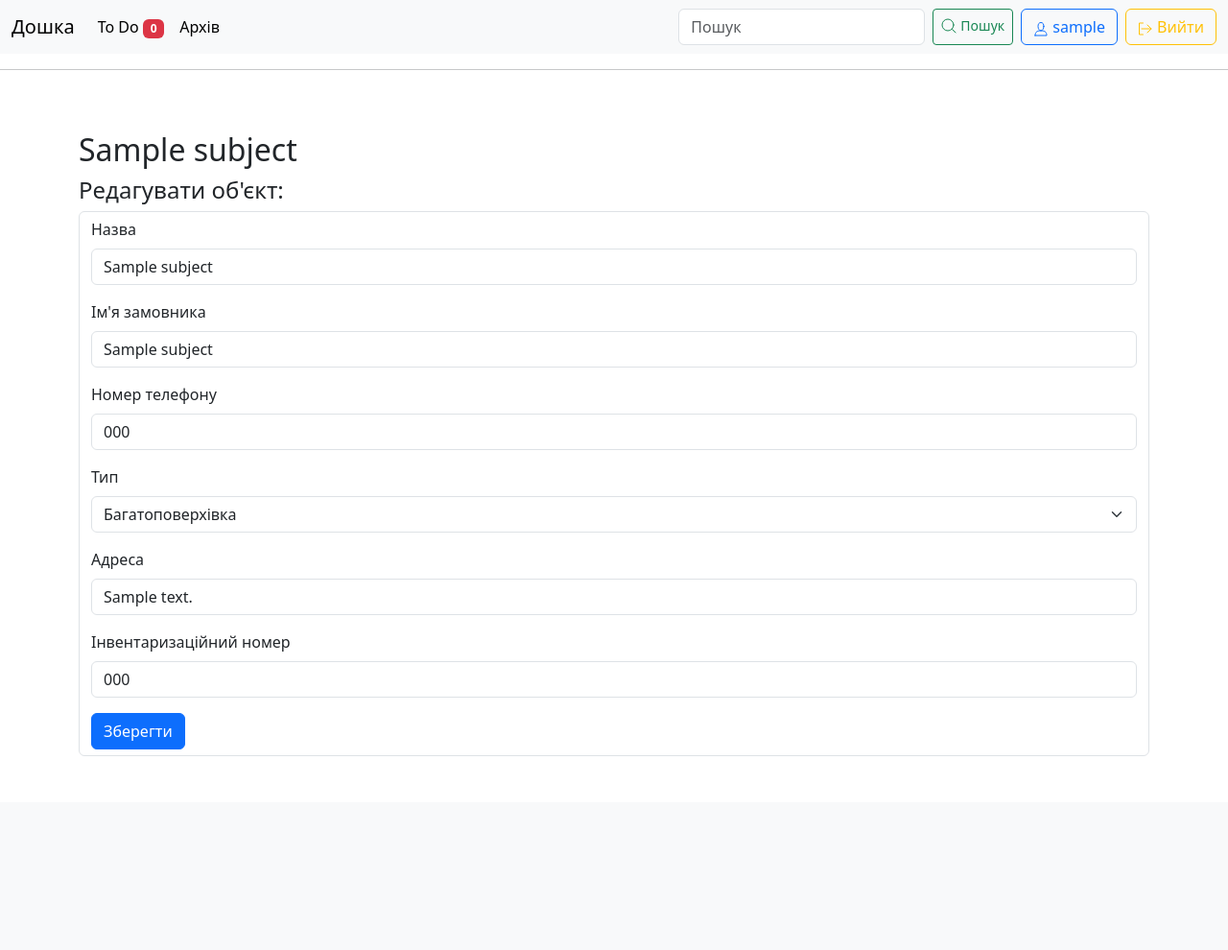
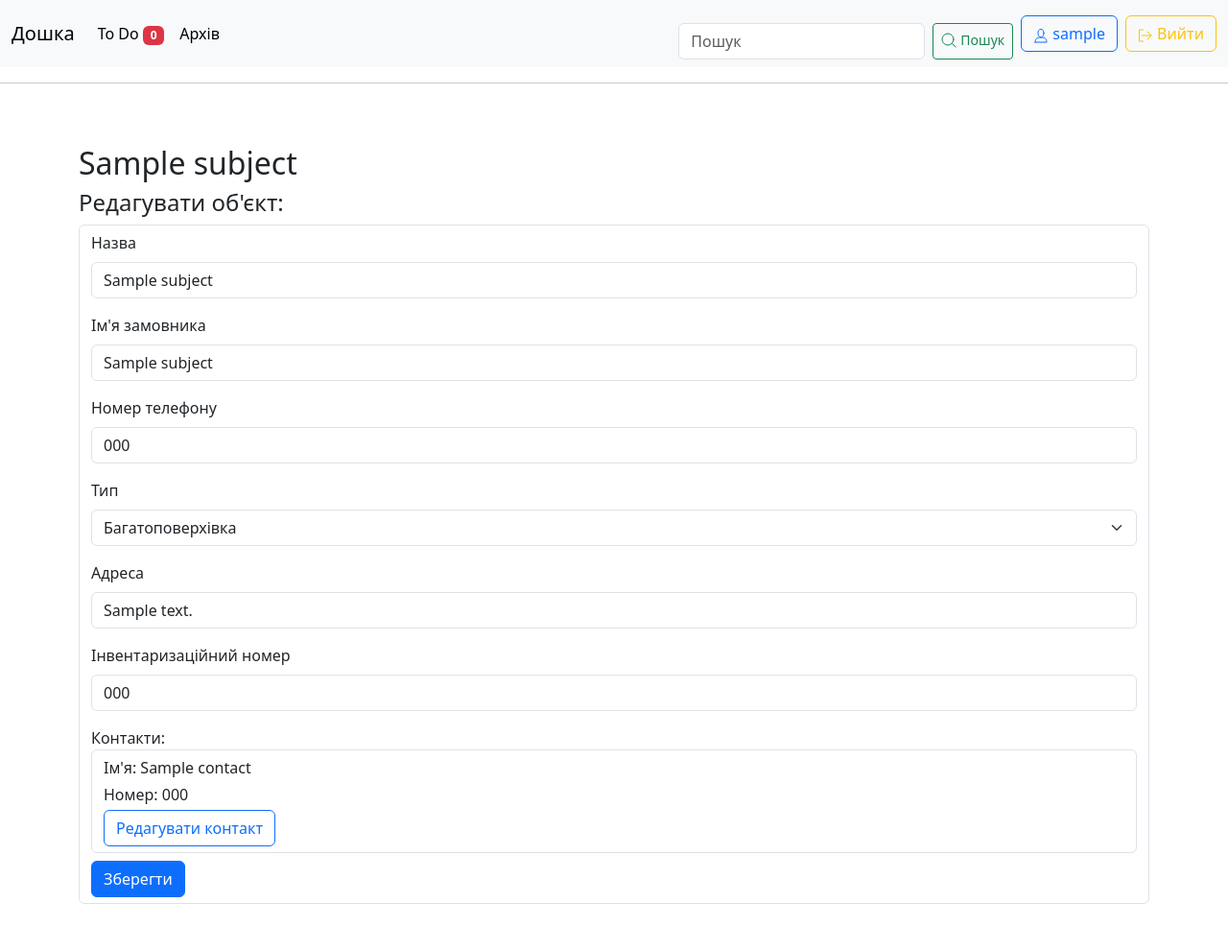
Before and after one commit to trueostik/bti_pm, a Django app: page /edit_subject/1 in a window 1280 px wide. Shown: the whole page at 96% size. Before the commit the page ends 788 px from the top, so only its background shows below. Run offline with Django 4.2, Linux system fonts and the light colour scheme; a user stored in the database is signed in; tables that the repository leaves empty hold one stand-in row (values such as "Sample post"); some libraries are stand-ins or nearby versions.

Commit message:
Dynamic contact editing.

```diff
--- a/bord/forms.py
+++ b/bord/forms.py
@@ -1,6 +1,6 @@
 from django import forms
 
-from .models import Subject, Comment, Subtask, Task
+from .models import Subject, Comment, Subtask, Task, Contact
 
 
 class SubjectForm(forms.ModelForm):
@@ -36,6 +36,13 @@ class SubtaskForm(forms.ModelForm):
 class TaskForm(forms.ModelForm):
     class Meta:
         model = Task
-        fields = ['text']
+        fields = ['text', ]
         labels = {'text': ''}
         widgets = {'text': forms.Textarea(attrs={'cols': 80})}
+
+
+class ContactForm(forms.ModelForm):
+    class Meta:
+        model = Contact
+        fields = ['name', 'number']
+        labels = {'name': "Ім'я", 'number': 'Номер телефону'}
--- a/bord/templates/bord/base.html
+++ b/bord/templates/bord/base.html
@@ -11,7 +11,7 @@
   <meta http-equiv="x-ua-compatible" content="ie=edge">
     <script src="https://code.jquery.com/jquery-3.6.0.min.js"></script>
     <script src="https://cdn.jsdelivr.net/npm/masonry-layout@4.2.2/dist/masonry.pkgd.min.js" integrity="sha384-GNFwBvfVxBkLMJpYMOABq3c+d3KnQxudP/mGPkzpZSTYykLBNsZEnG2D9G/X/+7D" crossorigin="anonymous" async></script>
-    <script src="{% static 'htmx.min.js' %}" defer></script>
+    <!-- <script src="{% static 'htmx.min.js' %}" defer></script> -->
     <script src="https://unpkg.com/htmx.org@1.0.0/dist/htmx.min.js"></script>
 
     <title>Board</title>
--- a/bord/templates/bord/edit_subject.html
+++ b/bord/templates/bord/edit_subject.html
@@ -8,6 +8,11 @@
     <form class="form-control" action="{% url 'bord:edit_subject' subject.id %}" method="post">
         {% csrf_token %}
         {% bootstrap_form form %}
+        <div>Контакти:
+            {% for contact in contacts %}
+                {% include "bord/partials/contact.html" %}
+            {% endfor %}
+        </div>
         {% block buttons %}
             <button class="btn btn-primary" name="submit">Зберегти</button>
         {% endblock buttons %}
--- a/bord/templates/bord/navbar.html
+++ b/bord/templates/bord/navbar.html
@@ -21,7 +21,7 @@
           <a class="nav-link active" aria-current="page" href="{% url 'bord:archive' %}">Архів</a>
         </li>
       </ul>
-      <form class="d-flex" role="search" id="search-form" method="get" action="{% url 'bord:search' %}">
+      <form class="d-flex mt-3" role="search" id="search-form" method="get" action="{% url 'bord:search' %}">
         <input class="form-control me-2" type="text" placeholder="Пошук" aria-label="Search" name="query">
         <button class="btn btn-sm btn-outline-success me-2" type="submit">
           <span class="d-inline-flex align-items-center">
--- /dev/null
+++ b/bord/templates/bord/partials/contact.html
@@ -0,0 +1,7 @@
+<div class="form-control mb-2" hx-target="this" hx-swap="outerHTML">
+    <p class="mb-1">Ім'я: {{ contact.name }}</p>
+    <p class="mb-1">Номер: {{ contact.number }}</p>
+    <button hx-get="/edit_contact/{{ contact.id }}" class="btn btn-outline-primary">
+    Редагувати контакт
+    </button>
+</div>
--- a/bord/urls.py
+++ b/bord/urls.py
@@ -28,6 +28,7 @@ urlpatterns = [
     path('check_task/<int:task_id>/', views.check_task, name='check_task'),
     path('edit_task/<int:task_id>', views.edit_task, name='edit_task'),
     path('delete_task/<int:task_id>', views.delete_task, name='delete_task'),
-
+    path('contact/<int:contact_id>/', views.contact, name='contact'),
+    path('edit_contact/<int:contact_id>/', views.edit_contact, name='edit_contact'),
 
 ]
--- a/bord/views.py
+++ b/bord/views.py
@@ -2,9 +2,10 @@ from django.shortcuts import render, redirect, get_object_or_404
 from django.db.models import Q
 from django.contrib.auth.decorators import login_required
 from django.views.decorators.http import require_http_methods
+from django.views.decorators.csrf import csrf_exempt
 
-from .models import Subject, Comment, Subtask, User, Task
-from .forms import SubjectForm, CommentForm, SubtaskForm, TaskForm
+from .models import Subject, Comment, Subtask, User, Task, Contact
+from .forms import SubjectForm, CommentForm, SubtaskForm, TaskForm, ContactForm
 
 
 @login_required()
@@ -57,7 +58,7 @@ def subject_view(request, subject_id):
     comments = subject.comment_set.order_by('-date_added')
     subtasks = subject.subtask_set.order_by('done')
     contacts = subject.contact_set.all()
-    context = {'subject': subject, 'comments': comments, 'subtasks': subtasks, "contacts": contacts}
+    context = {'subject': subject, 'comments': comments, 'subtasks': subtasks, 'contacts': contacts}
     return render(request, 'bord/subject.html', context)
 
 
@@ -87,7 +88,8 @@ def edit_subject(request, subject_id):
             form.save()
             return redirect('bord:subject', subject_id=subject.id)
 
-    context = {'subject': subject, 'form': form}
+    contacts = subject.contact_set.all()
+    context = {'subject': subject, 'form': form, 'contacts': contacts}
     return render(request, 'bord/edit_subject.html', context)
 
 
@@ -221,6 +223,7 @@ def edit_subtask(request, subtask_id):
     return render(request, 'bord/edit_subtask.html', context)
 
 
+@login_required()
 @require_http_methods(['DELETE'])
 def delete_subtask(request, subtask_id):
     subtask = Subtask.objects.get(id=subtask_id)
@@ -232,6 +235,8 @@ def delete_subtask(request, subtask_id):
 
     return render(request, 'bord/partials/subtask_list.html', {'subtasks': subtasks})
 
+
+@login_required()
 def delete_subtask_modal(request, subtask_id):
     subtask = Subtask.objects.get(id=subtask_id)
     return render(request, 'bord/partials/delete_subtask_modal.html', {'subtask': subtask})
@@ -300,3 +305,27 @@ def delete_task(*args, task_id):
 
     task.delete()
     return redirect('bord:todo')
+
+
+def contact(request, contact_id):
+    contact = Contact.objects.get(id=contact_id)
+    context = {'contact': contact}
+    return render(request, 'bord/partials/contact.html', context)
+
+
+@csrf_exempt
+@login_required()
+def edit_contact(request, contact_id):
+    contact = Contact.objects.get(id=contact_id)
+    subject = contact.subject
+    if request.method != 'POST':
+        form = ContactForm(instance=contact)
+    else:
+        form = ContactForm(instance=contact, data=request.POST)
+        if form.is_valid():
+            form.save()
+            return redirect('bord:contact', contact_id=contact_id)
+
+    contacts = subject.contact_set.all()
+    context = {'subject': subject, 'form': form, 'contact': contact}
+    return render(request, 'bord/partials/edit_contact.html', context)
```
Also changed, not shown: bord/templates/bord/partials/edit_contact.html (added, +10 -0 lines).
